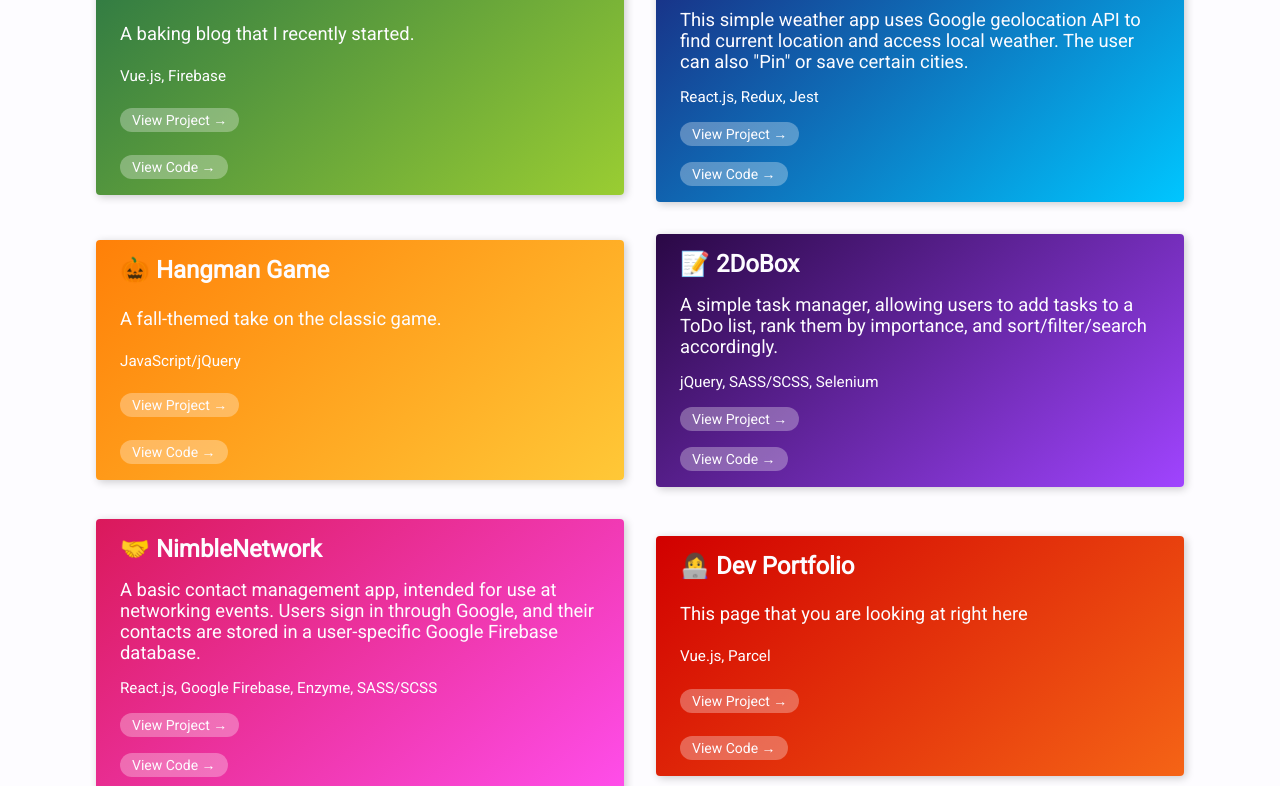
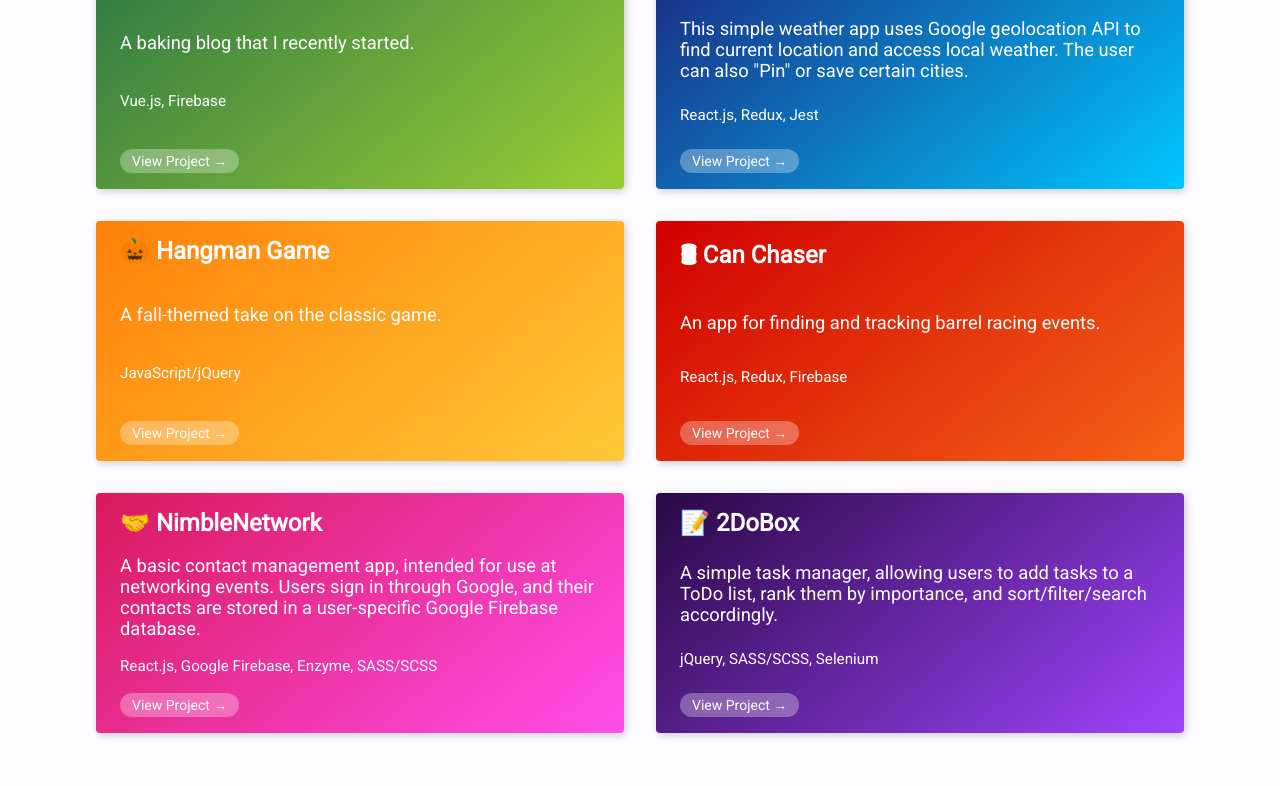
Before and after one commit to kristenburgess25/portfolio2, a Vue app: page / in a window 1280 px wide. Shown: the part 1614-2400 px from the top of the page. Built offline with nearby package versions, Linux system fonts and the light colour scheme.

Commit message:
styling updates to project cards

```diff
--- a/src/components/Card.vue
+++ b/src/components/Card.vue
@@ -4,7 +4,7 @@
     <div class="card-body">{{ body }}</div>
     <div class="card-technologies">{{technologies}}</div>
     <div class="view-project">View Project →</div>
-    <div class="view-project">View Code →</div>
+    <!-- <div class="view-project">View Code →</div> -->
   </div>
 </template>
 
@@ -67,6 +67,11 @@ export default {
     padding: 0.25rem 0.75rem;
   }
 
+  .view-project:hover {
+    fill: #a044ff;
+    cursor: pointer;
+  }
+
   @media screen and (min-width: 48rem) {
     .card-content {
       min-height: 15rem;
--- a/src/helpers/projectsHelpers.js
+++ b/src/helpers/projectsHelpers.js
@@ -22,11 +22,11 @@ export default [
     url: 'https://github.com/kristenburgess25/game-time'
   },
   {
-    body: 'A simple task manager, allowing users to add tasks to a ToDo list, rank them by importance, and sort/filter/search accordingly.',
-    styleclass: 'napkin-app',
-    technologies: 'jQuery, SASS/SCSS, Selenium',
-    title: '📝 2DoBox',
-    url: 'https://github.com/kristenburgess25/2DoBox-Pivot'
+    body: 'An app for finding and tracking barrel racing events.',
+    styleclass: 'eac',
+    technologies: 'React.js, Redux, Firebase',
+    title: '🛢 Can Chaser',
+    url: 'https://github.com/kristenburgess25'
   },
   {
     body: 'A basic contact management app, intended for use at networking events. Users sign in through Google, and their contacts are stored in a user-specific Google Firebase database.',
@@ -37,10 +37,10 @@ export default [
     liveUrl: 'https://nimblenetwork-d13c3.firebaseapp.com/'
   },
   {
-    body: 'This page that you are looking at right here',
-    styleclass: 'eac',
-    technologies: 'Vue.js, Parcel',
-    title: '👩‍💻 Dev Portfolio',
-    url: 'https://github.com/kristenburgess25'
-  }
+    body: 'A simple task manager, allowing users to add tasks to a ToDo list, rank them by importance, and sort/filter/search accordingly.',
+    styleclass: 'napkin-app',
+    technologies: 'jQuery, SASS/SCSS, Selenium',
+    title: '📝 2DoBox',
+    url: 'https://github.com/kristenburgess25/2DoBox-Pivot'
+  },
 ]
```
